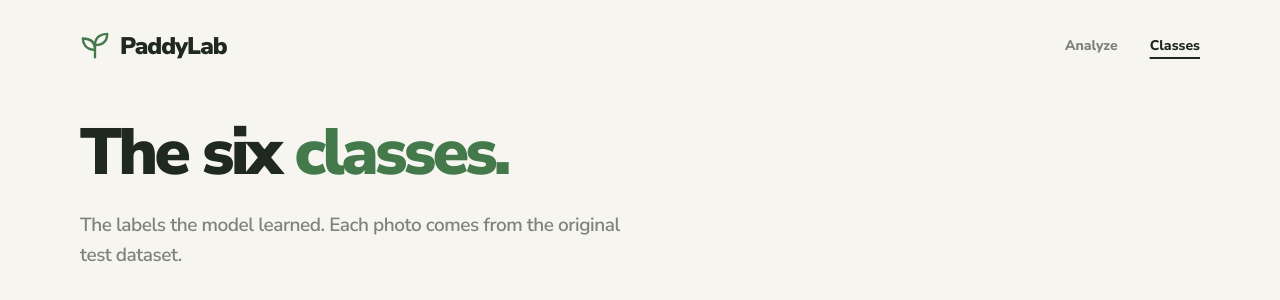
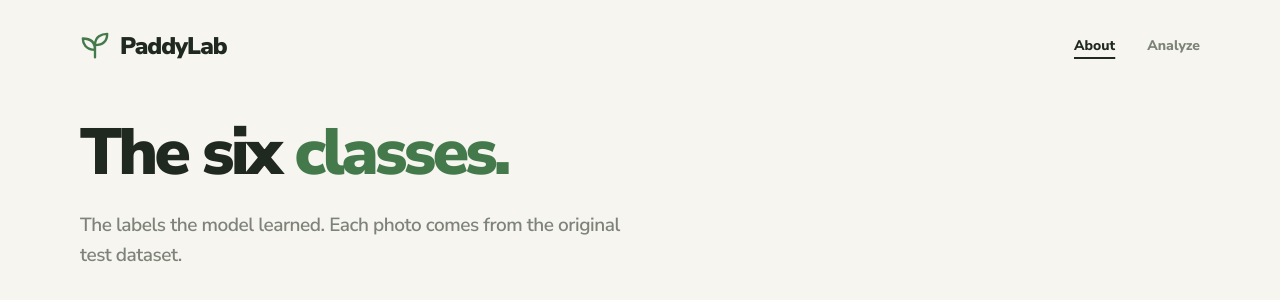
Before and after one commit to johncarlonas/PaddyLab, a Flask app: page /classes in a window 1280 px wide. Shown: the top 300 px of the page. Run offline with Flask 3, Linux system fonts and the light colour scheme; some libraries are stand-ins or nearby versions.

Commit message:
Rename app tabs and About navigation

```diff
--- a/templates/base.html
+++ b/templates/base.html
@@ -4,7 +4,7 @@
   <meta charset="utf-8">
   <meta name="viewport" content="width=device-width, initial-scale=1">
   <meta name="description" content="Upload a rice leaf photo and explore the predictions from the original six-class CNN.">
-  <title>{% block title %}PaddyLab — Rice leaf analysis{% endblock %}</title>
+  <title>{% block title %}PaddyLab - Rice Disease Analyzer{% endblock %}</title>
   <link rel="icon" href="/static/leaf.svg" type="image/svg+xml">
   <link rel="preconnect" href="https://fonts.googleapis.com">
   <link rel="preconnect" href="https://fonts.gstatic.com" crossorigin>
@@ -19,8 +19,8 @@
     <header class="site-header shell">
       <a class="brand" href="/" aria-label="PaddyLab home"><img src="/static/leaf.svg" alt="" width="30" height="30">PaddyLab</a>
       <nav aria-label="Main navigation">
+        <a href="/classes" {% if request.path == '/classes' %}aria-current="page"{% endif %}>About</a>
         <a href="/" {% if request.path == '/' %}aria-current="page"{% endif %}>Analyze</a>
-        <a href="/classes" {% if request.path == '/classes' %}aria-current="page"{% endif %}>Classes</a>
       </nav>
     </header>
     <main class="shell">{% block content %}{% endblock %}</main>
--- a/templates/classes.html
+++ b/templates/classes.html
@@ -1,5 +1,5 @@
 {% extends 'base.html' %}
-{% block title %}The six classes — PaddyLab{% endblock %}
+{% block title %}About - PaddyLab{% endblock %}
 {% block content %}
   <section class="page-intro classes-intro" data-reveal>
     <h1>The six <span>classes.</span></h1>
```
Also changed, not shown: tests/browser.cjs (+4 -2 lines).
